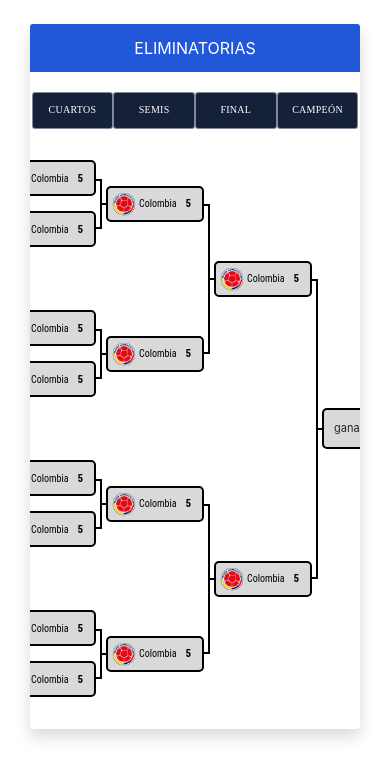
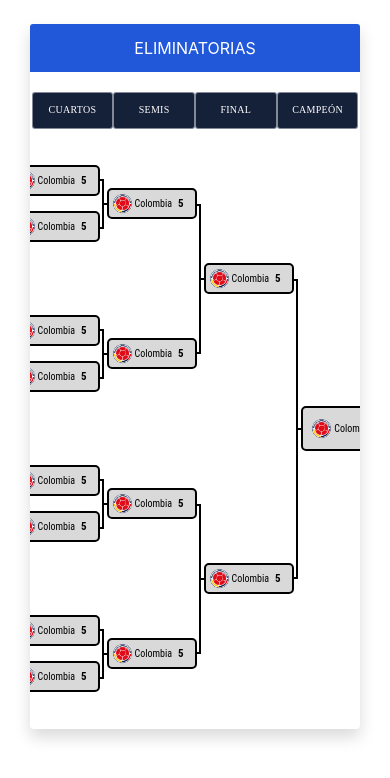
Before and after one commit to nestor2312/prueba-elim, a plain HTML site: page index.html in a window 390 px wide. Drawn offline with nearby package versions, Linux system fonts and the light colour scheme.

Commit message:
v2
html y css v2

```diff
--- a/index.css
+++ b/index.css
@@ -141,11 +141,14 @@
     align-items: center;
   }
   .esquema .ganador .jugador {
-    width: 150px;
-    padding: 10px;
+    width: 135px;
     background-color: #D9D9D9;
-    border: 2px solid #000;
+    border: 2px solid hsl(0, 0%, 0%);
     border-radius: 5px;
+    height: 45px;
+    display: flex;
+    align-items: center;
+    justify-content: center;
   }
 
   .titulos {
@@ -201,7 +204,7 @@
   @media  (max-width: 991px) {
     /* Estilos para pantallas medianas, como tabletas */
     .conectores .conector .conector_doble {
-      width: 8px;
+      width: 6px;
 
   }
   .jornada_contenedor .jornada .jugador{
@@ -223,7 +226,7 @@
   }
 
   .esquema .ganador .jugador{
-    width: 140px;
+    width: 120px;
   }
 
       .team-item:nth-child(n + 6) {
@@ -415,6 +418,7 @@
 
   .esquema .ganador .jugador{
     width: 80px;
+    padding: 0px;
     font-size: 12px;
   }
 
@@ -430,15 +434,15 @@
 
     .conectores .conector .conector_doble {
       width: 1px;
-      padding: 2px;
+      padding: 1px;
 
   }
   .jornada_contenedor .jornada .jugador{
-    width: 98px;
+    width: 90px;
   }
   .conectores .conector .conector_simple{
-    width: 2px;
-    padding: 0 2px 0 0;
+    width: 1px;
+    padding: 0 1px 0 0;
   }
   .titulos{
     width: 99%;
@@ -446,7 +450,7 @@
     justify-content: space-between;
   }
   .titulo {
-    width: 95px;
+    width: 90px;
     font-size: 10px;
   }
   .equipo{
@@ -457,30 +461,40 @@
   }
 
   .esquema .ganador .jugador{
-    width: px;
-    font-size: 11px;
+    padding: 0px;
+    font-size: 10px;
+  }
+  .logo{
+    width: 25px;
+  }
+  .partido{
+    padding: 0px;
   }
 
 
 
   }
 
+
+
+
+
   @media (max-width: 375px) {
 
     .conectores .conector .conector_doble {
-      width: 1px;
-      padding: 2px;
+      width: 0%;
+      padding: 0px;
 
   }
   .jornada_contenedor .jornada .jugador{
     width: 80px;
   }
   .conectores .conector .conector_simple{
-    width: 2px;
-    padding: 0 2px 0 0;
+    width: 0px;
+    padding: 0 0px 0 0;
   }
   .titulos{
-    width: 99%;
+    width: 95%;
     display: flex;
     justify-content: space-between;
   }
@@ -500,23 +514,17 @@
     font-size: 11px;
   }
 
-
-
   }
 
   @media (max-width: 320px) {
 
-    .conectores .conector .conector_doble {
-      width: 1px;
-      padding: 1px;
 
-  }
   .jornada_contenedor .jornada .jugador{
     width: 90px;
   }
   .conectores .conector .conector_simple{
-    width: 2px;
-    padding: 0 2px 0 0;
+
+    padding: 0 1px 0 0;
   }
   .titulos{
     width: 99%;
@@ -538,5 +546,4 @@
     width: 80px;
   }
 
-
   }
--- a/index.html
+++ b/index.html
@@ -206,7 +206,9 @@
                                         <div class="conector_doble"></div>
                                         <div class="conector_simple"></div>
                                     <div class="jugador">
-                                    ganador
+                                        <!-- ganador -->
+                                        <img src="imagenes/img1.png" class="logo" alt="sin imagen">
+                                        <span class="equipo">Colombia</span>
                                     </div>
                                 </div>
                             <div>
```
Lines whose indentation alone changed are shown as unchanged.
